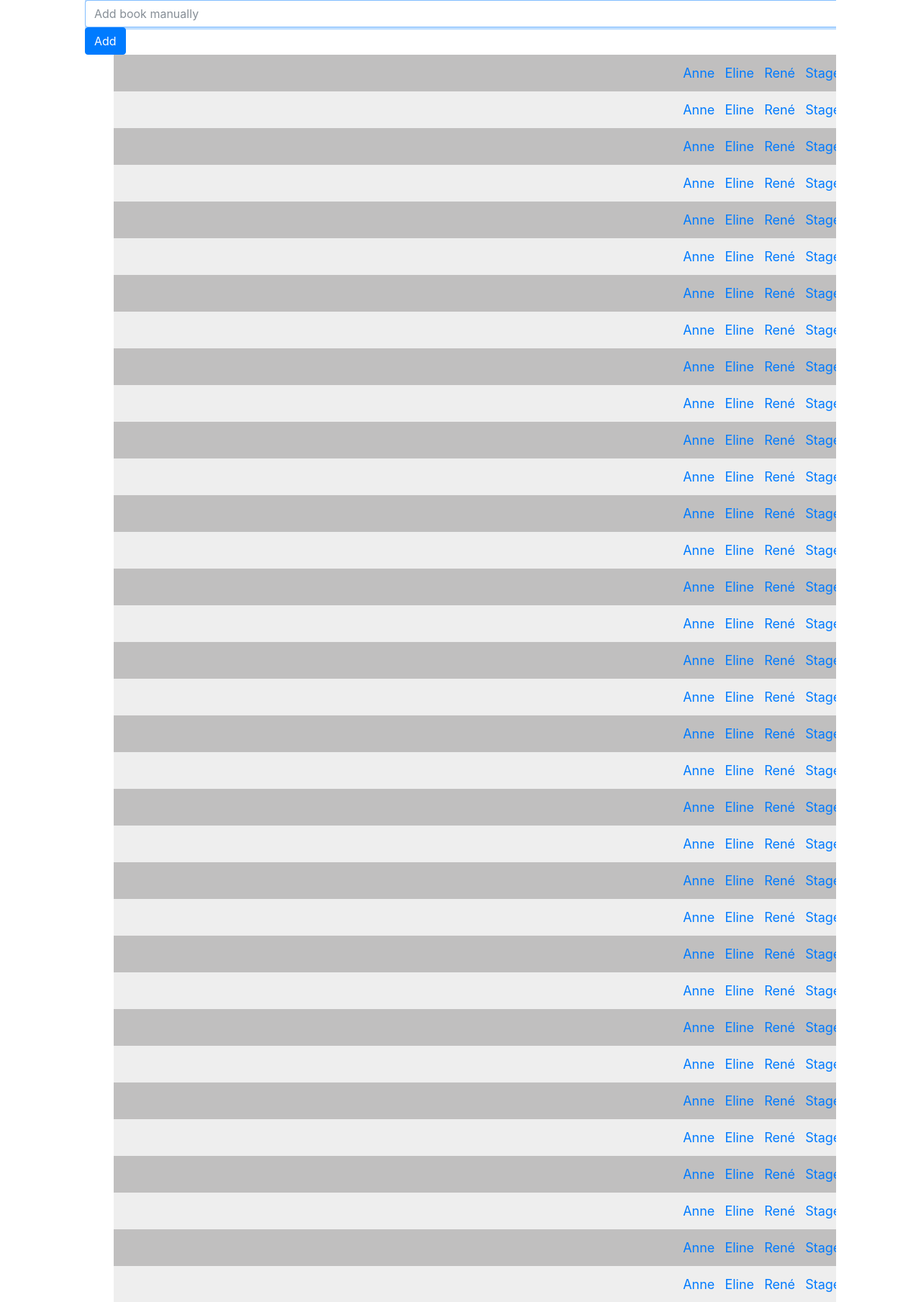
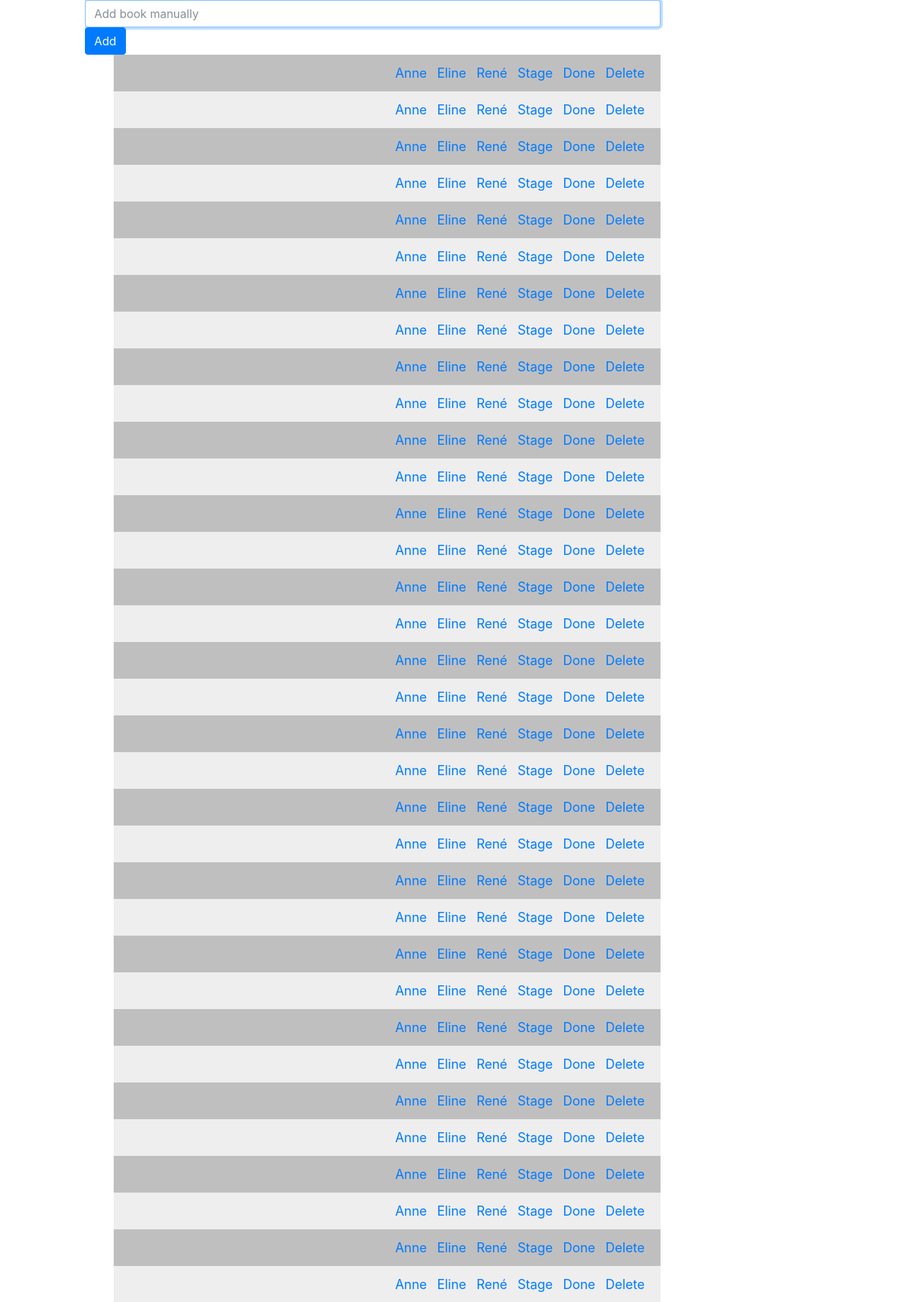
Before and after one commit to annemarijn/bookstodo, a Flask app: page / in a window 1280 px wide. Shown: the part 119-1928 px from the top of the page at 72% size. Run offline with Flask 2, Linux system fonts and the light colour scheme; data comes from the database, SQL or seed files in the repository; some libraries are stand-ins or nearby versions.

Commit message:
changed width of add bar to 800 px

```diff
--- a/templates/index.html
+++ b/templates/index.html
@@ -23,7 +23,7 @@
 
 <div class="main">
 
-    <form action="/" method="post" style="width: 1200px">
+    <form action="/" method="post" style="width: 800px">
         <div class="form-group">
             <input autocomplete="off" autofocus class="form-control" name="bookinfo" placeholder="Add book manually" type="text"/>
             <button class="btn btn-primary" type="submit">Add</button>
```
